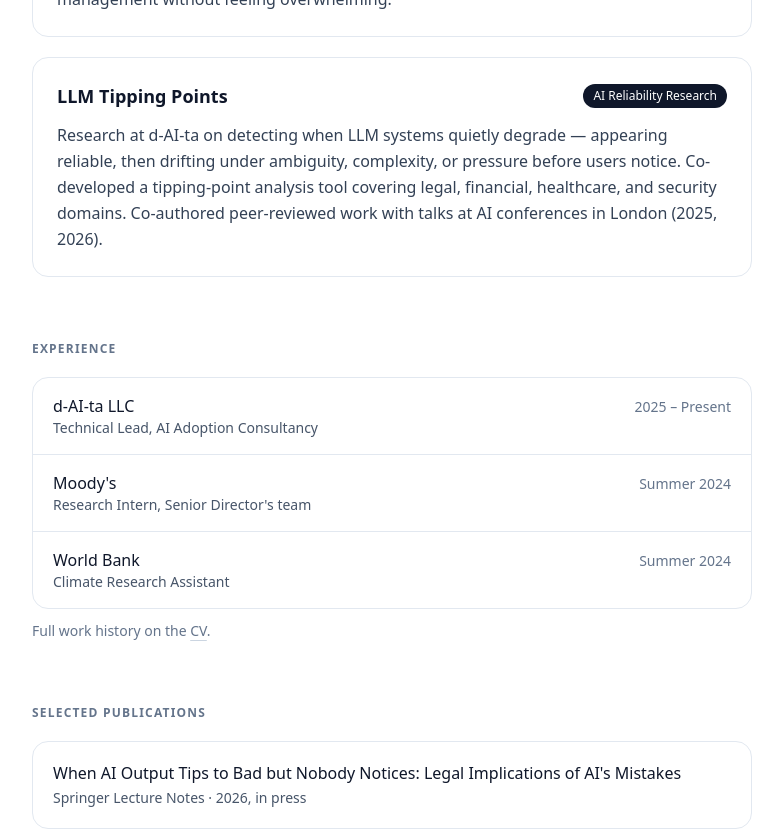
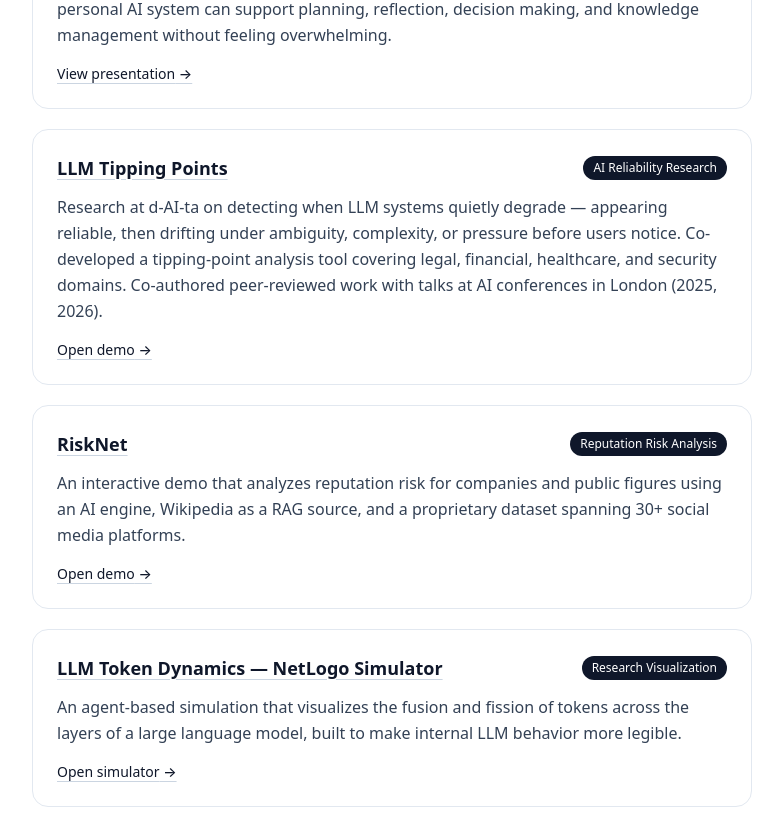
Before and after one commit to ddj33/portfolio, a Next.js app: page / in a window 1280 px wide. Shown: the part 1340-2170 px from the top of the page, without its empty margins (248-1031 px from the left). Built offline with nearby package versions, Linux system fonts and the light colour scheme.

Commit message:
Add demo links to project cards and new RiskNet + NetLogo projects

```diff
--- a/app/page.tsx
+++ b/app/page.tsx
@@ -9,6 +9,8 @@
   title: string;
   tag: string;
   description: string;
+  href?: string;
+  linkLabel?: string;
 };
 
 const projects: Project[] = [
@@ -17,18 +19,40 @@
     tag: "AI Workflow Automation",
     description:
       "A job outreach and application assistant that helps manage roles, contacts, follow ups, fit scoring, and personalized messages in one workflow. Built to use context from resumes, job descriptions, prior outreach, and contact history so outreach feels relevant instead of generic.",
+    href: "https://kurt-idea-purchased-encyclopedia.trycloudflare.com/chat",
+    linkLabel: "Try the chatbot",
   },
   {
     title: "BrainBot",
     tag: "Personal AI Assistant",
     description:
       "An AI assistant concept focused on helping users organize thoughts, remember context, and turn scattered information into useful next steps. The project explores how a personal AI system can support planning, reflection, decision making, and knowledge management without feeling overwhelming.",
+    href: "https://docs.google.com/presentation/d/1akjSV3FvY9sEdeEluzmHX_UVlxZe_MFIQcgg4jcK5fw/edit?usp=sharing",
+    linkLabel: "View presentation",
   },
   {
     title: "LLM Tipping Points",
     tag: "AI Reliability Research",
     description:
       "Research at d-AI-ta on detecting when LLM systems quietly degrade — appearing reliable, then drifting under ambiguity, complexity, or pressure before users notice. Co-developed a tipping-point analysis tool covering legal, financial, healthcare, and security domains. Co-authored peer-reviewed work with talks at AI conferences in London (2025, 2026).",
+    href: "https://d-ai-ta.netlify.app/",
+    linkLabel: "Open demo",
+  },
+  {
+    title: "RiskNet",
+    tag: "Reputation Risk Analysis",
+    description:
+      "An interactive demo that analyzes reputation risk for companies and public figures using an AI engine, Wikipedia as a RAG source, and a proprietary dataset spanning 30+ social media platforms.",
+    href: "https://risknet.vercel.app/",
+    linkLabel: "Open demo",
+  },
+  {
+    title: "LLM Token Dynamics — NetLogo Simulator",
+    tag: "Research Visualization",
+    description:
+      "An agent-based simulation that visualizes the fusion and fission of tokens across the layers of a large language model, built to make internal LLM behavior more legible.",
+    href: "https://gwdonlab.github.io/netlogo-simulator/",
+    linkLabel: "Open simulator",
   },
 ];
 
@@ -276,12 +300,37 @@
   return (
     <article className="rounded-2xl border border-slate-200 bg-white p-6 transition-colors hover:border-slate-300">
       <div className="flex items-center justify-between gap-4">
-        <h3 className="text-lg font-semibold text-slate-900">{project.title}</h3>
+        <h3 className="text-lg font-semibold text-slate-900">
+          {project.href ? (
+            <a
+              href={project.href}
+              target="_blank"
+              rel="noreferrer"
+              className="underline decoration-slate-300 underline-offset-4 hover:decoration-slate-900"
+            >
+              {project.title}
+            </a>
+          ) : (
+            project.title
+          )}
+        </h3>
         <span className="shrink-0 rounded-full bg-slate-900 px-2.5 py-1 text-xs font-medium text-white">
           {project.tag}
         </span>
       </div>
       <p className="mt-3 text-slate-700 leading-relaxed">{project.description}</p>
+      {project.href && (
+        <p className="mt-4 text-sm">
+          <a
+            href={project.href}
+            target="_blank"
+            rel="noreferrer"
+            className="font-medium text-slate-900 underline decoration-slate-300 underline-offset-4 hover:decoration-slate-900"
+          >
+            {project.linkLabel ?? "View"} →
+          </a>
+        </p>
+      )}
     </article>
   );
 }
```
